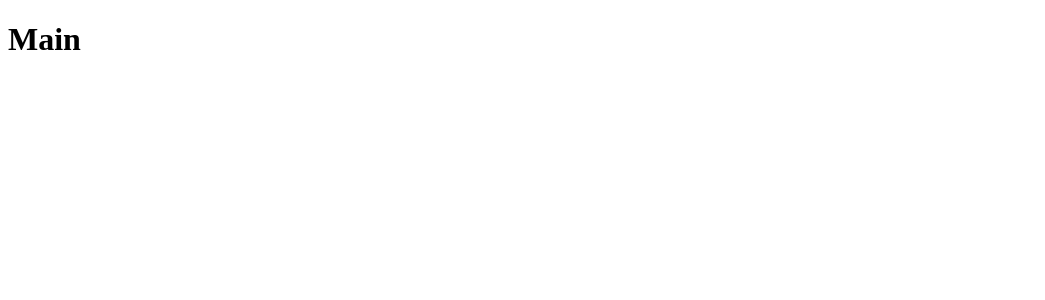
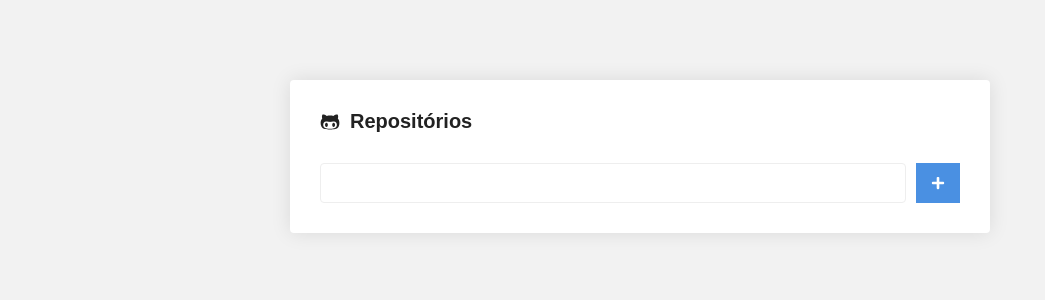
Before and after one commit to marciofrancalima/github-repositories, a React (Create React App) app: page / in a window 1280 px wide. Shown: the top 300 px of the page, without its empty margins (0-1045 px from the left). Built offline with nearby package versions, Linux system fonts and the light colour scheme.

Commit message:
Added stylized components with styled components to Main page

```diff
--- a/package.json
+++ b/package.json
@@ -5,8 +5,10 @@
   "dependencies": {
     "react": "^16.8.6",
     "react-dom": "^16.8.6",
+    "react-icons": "^3.7.0",
     "react-router-dom": "^5.0.1",
-    "react-scripts": "3.0.1"
+    "react-scripts": "3.0.1",
+    "styled-components": "^4.3.2"
   },
   "scripts": {
     "start": "react-scripts start",
--- a/src/App.js
+++ b/src/App.js
@@ -1,9 +1,15 @@
 import React from 'react';
 
 import Routes from './routes';
+import GlobalStyle from './styles/global';
 
 function App() {
-  return <Routes />;
+  return (
+    <>
+      <Routes />
+      <GlobalStyle />
+    </>
+  );
 }
 
 export default App;
--- a/src/pages/Main/index.js
+++ b/src/pages/Main/index.js
@@ -1,7 +1,22 @@
 import React from 'react';
+import { FaGithubAlt, FaPlus } from 'react-icons/fa';
 
-// import { Container } from './styles';
+import { Container, Form, SubmitButton } from './styles';
 
 export default function Main() {
-  return <h1>Main</h1>;
+  return (
+    <Container>
+      <h1>
+        <FaGithubAlt />
+        Repositórios
+      </h1>
+
+      <Form>
+        <input type="text" />
+        <SubmitButton>
+          <FaPlus color="#FFF" />
+        </SubmitButton>
+      </Form>
+    </Container>
+  );
 }
--- /dev/null
+++ b/src/pages/Main/styles.js
@@ -0,0 +1,45 @@
+import styled from 'styled-components';
+
+export const Container = styled.div`
+  width: 700px;
+  background: #fff;
+  border-radius: 4px;
+  box-shadow: 0 0 20px rgba(0, 0, 0, 0.1);
+  padding: 30px;
+  margin: 80px auto;
+
+  h1 {
+    font-size: 20px;
+    display: flex;
+    align-items: center;
+
+    svg {
+      margin-right: 10px;
+    }
+  }
+`;
+
+export const Form = styled.form`
+  margin-top: 30px;
+  display: flex;
+
+  input {
+    flex: 1;
+    border: 1px solid #eee;
+    padding: 10px;
+    border-radius: 4px;
+    font-size: 16px;
+  }
+`;
+
+export const SubmitButton = styled.button.attrs({
+  type: 'submit',
+})`
+  background: #4a90e2;
+  border: 0;
+  padding: 0 15px;
+  margin-left: 10px;
+  display: flex;
+  justify-content: center;
+  align-items: center;
+`;
--- /dev/null
+++ b/src/styles/global.js
@@ -0,0 +1,30 @@
+import { createGlobalStyle } from 'styled-components';
+
+export default createGlobalStyle`
+  * {
+    margin: 0;
+    padding: 0;
+    outline: 0;
+    box-sizing: border-box;
+  }
+
+  html, body, #root {
+    height: 100%;
+  }
+
+  body {
+    background: #F2F2F2;
+    text-rendering: optimizeLegibility !important;
+    -webkit-font-smoothing: antialiased !important;
+  }
+
+  body, input, button {
+    color: #222;
+    font-size: 14px;
+    font-family: Arial, Helvetica, sans-serif;
+  }
+
+  button {
+    cursor: pointer;
+  }
+`;
```
Also changed, not shown: 1 other file (tests, documents, lock files or other folders).
